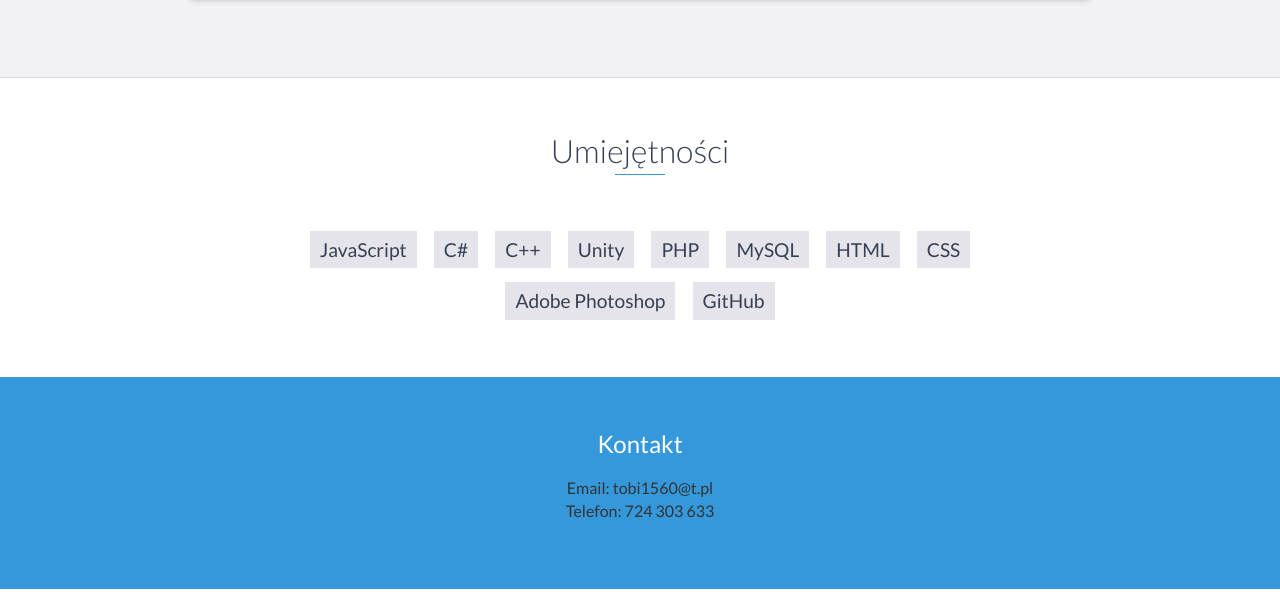
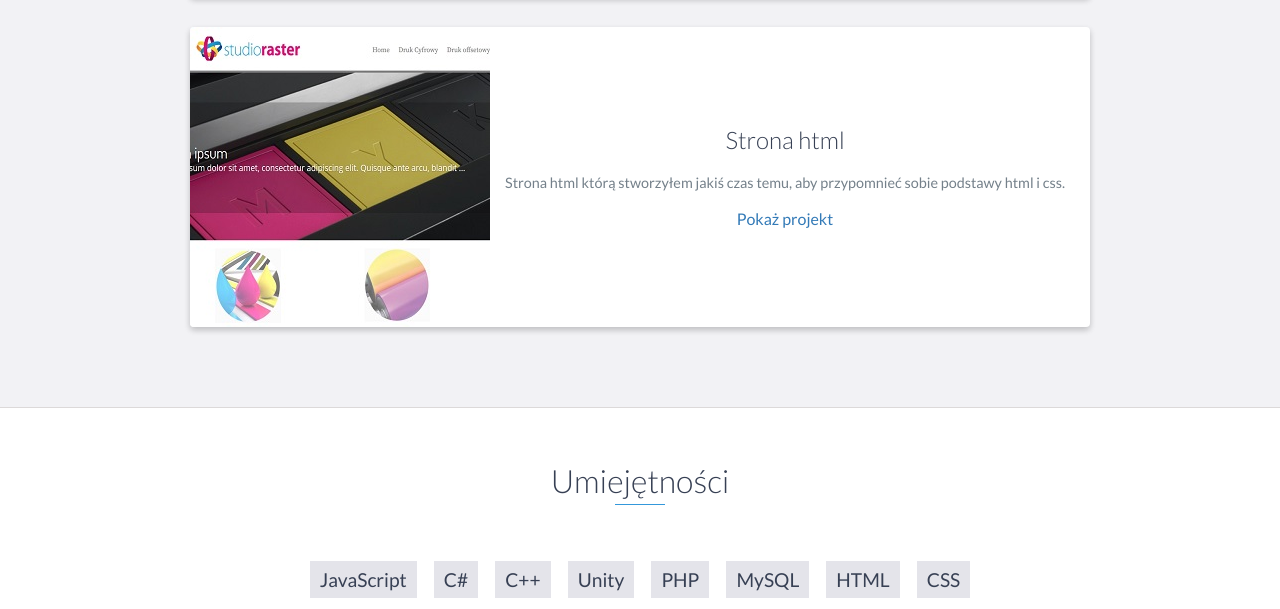
Before and after one commit to soleshhaker/soleshhaker.github.io, a website: page index.html in a window 1280 px wide. Shown: the part 2253-2862 px from the top of the page. Drawn offline with nearby package versions, Linux system fonts and the light colour scheme.

Commit message:
add project

```diff
--- a/index.html
+++ b/index.html
@@ -144,6 +144,21 @@
                     <!-- End .project-info -->
                 </div>
                 <!-- End .project -->
+            <div class="project shadow-large">
+                    <div class="project-image">
+                        <img src="images/project2.jpg" />
+                    </div>
+                    <!-- End .project-image -->
+                    <div class="project-info">
+                        <h3>Strona html</h3>
+                        <p>
+                            Strona html którą stworzyłem jakiś czas temu, aby przypomnieć sobie podstawy html i css.
+                        </p>
+                        <a href="https://soleshhaker.github.io/strona-html/">Pokaż projekt</a>
+                    </div>
+                    <!-- End .project-info -->
+                </div>
+                <!-- End .project -->
             </div>
         </div>
     </div>
@@ -162,6 +177,7 @@
 			<li>CSS</li>
 			<li>Adobe Photoshop</li>
 			<li>GitHub</li>
+			<li>Trello</li>
         </ul>
     </div>
     <!-- End #skills -->
```
Also changed, not shown: images/project2.jpg (added).
